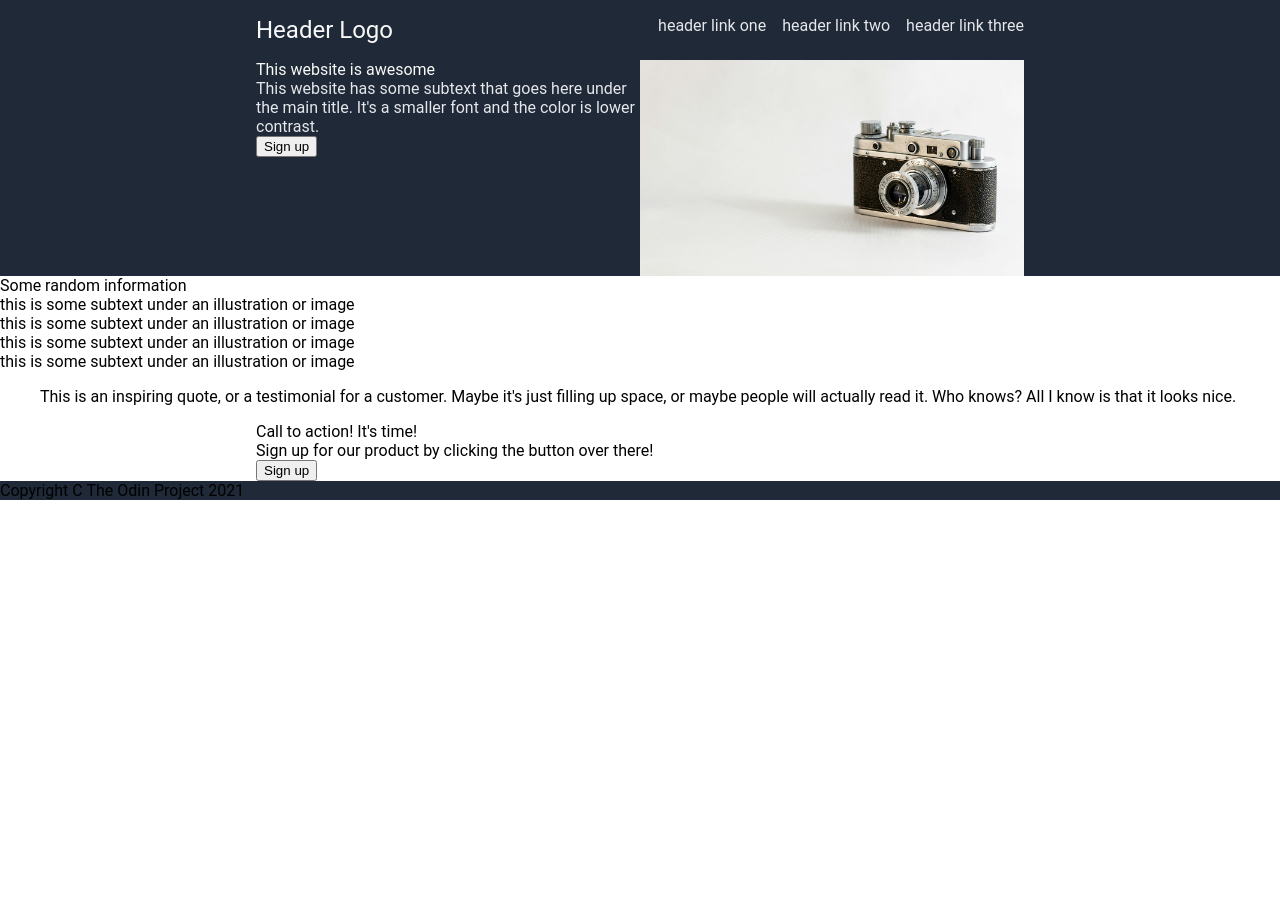
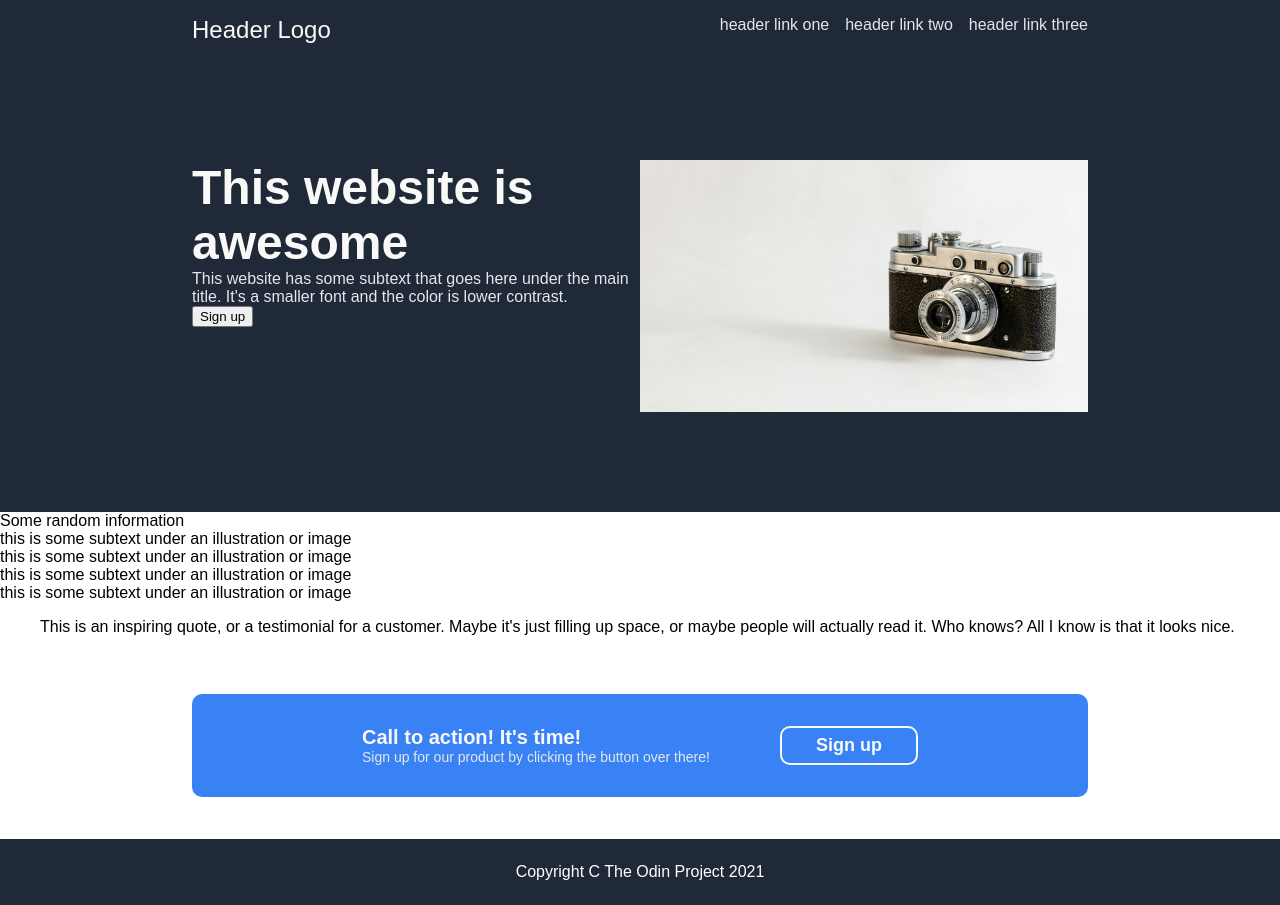
Before and after one commit to Mr01001110/Project-LandingPage, a plain HTML site: page index.html in a window 1280 px wide. Before the commit the page ends 800 px from the top, so only its background shows below. Drawn offline with Linux system fonts and the light colour scheme.

Commit message:
Make advances. Styled sections: Call to action (and button), header imag, header title.

```diff
--- a/index.html
+++ b/index.html
@@ -23,7 +23,7 @@
         <div class="hero">
             <div class="container-hero">
                 <div class="text-section-hero">
-                    <div class="main-text">This website is awesome</div>
+                    <div class="main-text">This website is <br>awesome</div>
                     <div class="paragraph">This website has some subtext that goes here under the main title. It's a smaller font and the color is lower contrast.</div>
                     <div class="button"><button>Sign up</button></div>
                 </div>
@@ -57,11 +57,11 @@
         <div class="action-sect">
             <div class="blue-sect">
                 <div class="text-sect">
-                    <div>Call to action! It's time!</div>
-                    <div>Sign up for our product by clicking the button over there!</div>
+                    <div class="main-call">Call to action! It's time!</div>
+                    <div class="sec-call">Sign up for our product by clicking the button over there!</div>
                 </div>
-                <div>
-                    <button>Sign up</button>
+                <div class="sign-up-sect">
+                    <button class="Sign-up">Sign up</button>
                 </div>
             </div>
         </div>
--- a/style.css
+++ b/style.css
@@ -3,7 +3,8 @@ body {
     min-height: 100vh;
     display: flex;
     flex-direction: column;
-    font-family: Roboto, sans-serif;
+    box-sizing: border-box;
+    font-family: Rotobo, sans-serif;
 }
 
 .header, .hero, .footer {
@@ -13,7 +14,11 @@ body {
 .logo, .main-text {
     color: #f9faf8;
 }
-
+.main-text {
+    font-size: 48px;
+    padding-top: 100px;
+    font-weight: 900;
+}
 a, .paragraph {
     color: #e5e7eb;
 }
@@ -27,13 +32,6 @@ ul {
     list-style: none;
     gap: 16px;
 }
-/*
-.main {
-    display: flex;
-    flex-direction: column;
-    flex: 1;
-    flex-shrink: 0;
-} */
 .header {
     display: flex;
     justify-content: center;
@@ -42,7 +40,7 @@ ul {
     display: flex;
     justify-content: space-between;
     padding: 16px;
-    width: 60vw;
+    width: 70vw;
 }
 .logo {
     color: #f9faf8;
@@ -54,7 +52,7 @@ ul {
     justify-content: center;
 }
 .container-hero, .blue-sect {
-    width: 60vw;
+    width: 70vw;
 }
 img {
     width: 100%;
@@ -70,5 +68,57 @@ img {
 }
 .img {
     display: flex;
-    justify-content: center
+    box-sizing: border-box;
+    justify-content: center;
+    padding: 100px 0;
 }
+.text-section-hero {
+    display: flex;
+    flex-direction: column;
+}
+.footer {
+    display: flex;
+    justify-content: center;
+    align-items: center;
+    color: white;
+    padding: 24px;
+}
+
+.blue-sect {
+    background-color: #3882f6;
+    margin: 42px;
+    padding: 32px 100px 32px 100px;
+    border-radius: 10px;
+    display: flex;
+    box-sizing: border-box;
+    justify-content: space-between;
+}
+.text-sect {
+    display: flex;
+    flex-direction: column;
+    margin-left: 70px;
+}
+.sign-up-sect {
+    display: flex;
+    margin-right: 70px;
+}
+
+.main-call {
+    color: #f9faf8;
+    font-weight: 600;
+    font-size: 20px;
+}
+.sec-call {
+    color: #e5e7eb;
+    font-size: 14px;
+}
+.Sign-up {
+    background-color: #3882f6;
+    font-size: 18px;
+    color: #f9faf8;
+    border-radius: 10px;
+    border: 2px solid #f9faf8;
+    text-decoration: none;
+    padding: 1px 34px;
+    font-weight: bold;
+}
```
